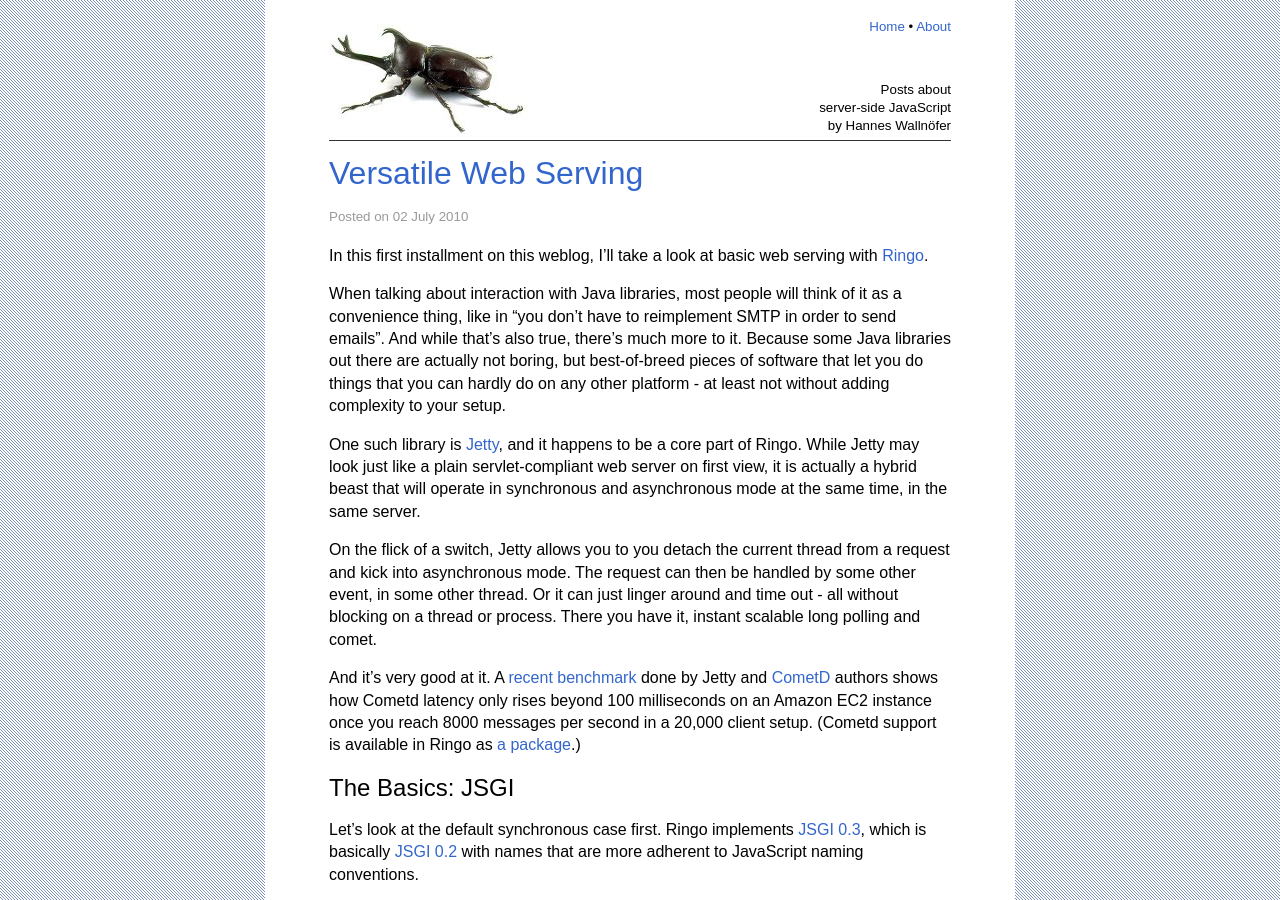
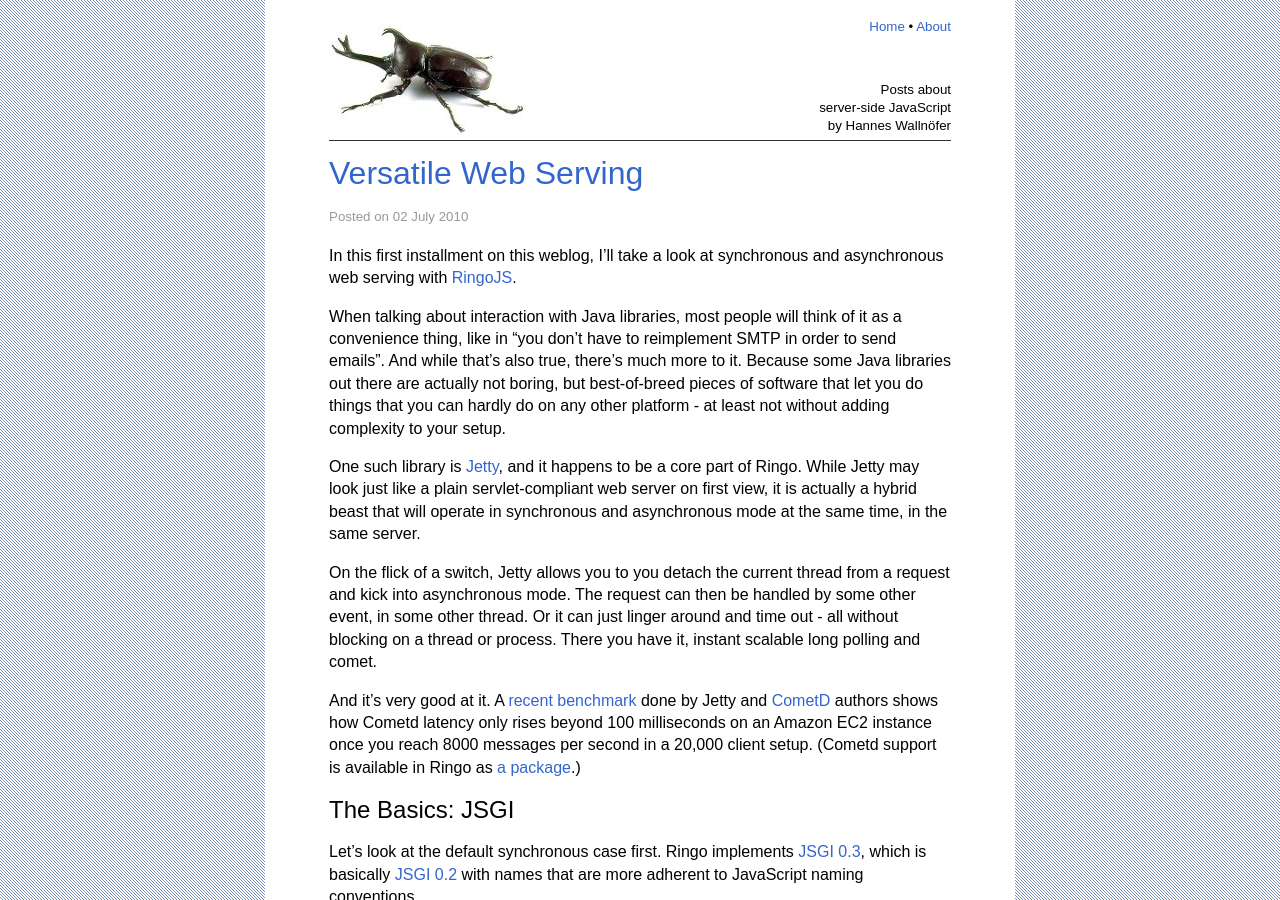
Before and after one commit to hns/hns.github.com, a Jekyll site: the page built from _posts/2010-07-02-versatility.md, in a window 1280 px wide and 900 px high. Built offline with Jekyll 4.4.1, drawn with Linux system fonts in a browser that asks for light colours; comment, search, counter and statistics services are not loaded.

Commit message:
make first sentence less vague and easier to google

```diff
--- a/_posts/2010-07-02-versatility.md
+++ b/_posts/2010-07-02-versatility.md
@@ -3,8 +3,8 @@ layout: post
 title: Versatile Web Serving
 ---
 
-In this first installment on this weblog, I'll take a look at basic web serving
-with [Ringo].
+In this first installment on this weblog, I'll take a look at synchronous and
+asynchronous web serving with [RingoJS].
 
 When talking about interaction with Java libraries, most
 people will think of it as a convenience thing, like in "you don't have to
@@ -30,7 +30,7 @@ on an Amazon EC2 instance once you reach 8000 messages per second in a 20,000
 client setup. (Cometd support is available in Ringo as [a
 package][ringo-cometd].)
 
-[ringo]: http://ringojs.org/
+[ringojs]: http://ringojs.org/
 [jetty]: http://wiki.eclipse.org/Jetty/
 [cometd]: http://cometd.org/
 [jetty-benchmark]: http://blogs.webtide.com/gregw/entry/cometd_2_throughput_vs_latency
```
